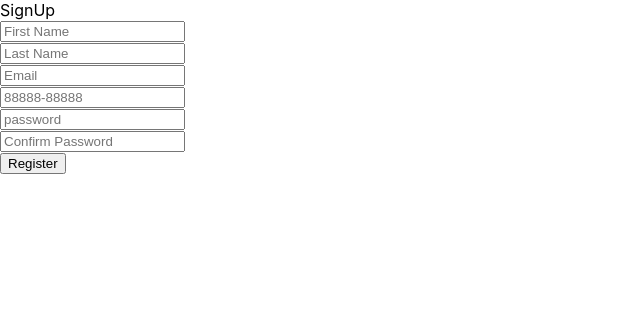
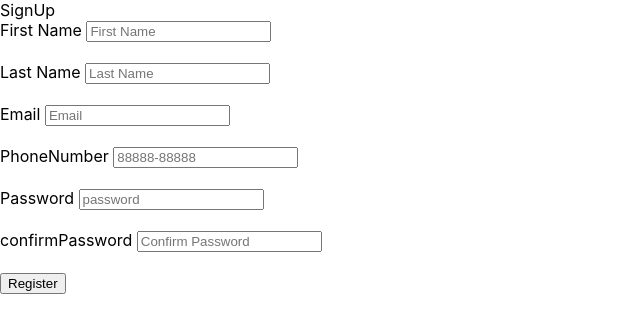
Before and after one commit to Gnanasekar7/CRM, a React (Create React App) app: page / in a window 1280 px wide. Shown: the top 332 px of the page, without its empty margins (0-640 px from the left). Built offline with nearby package versions, Linux system fonts and the light colour scheme.

Commit message:
third commit

```diff
--- a/src/Reg.js
+++ b/src/Reg.js
@@ -20,9 +20,20 @@ function Reg () {
         event.preventDefault()
        let hasError = false
        let errors=initialStateErrors
+       let regularExpression= /^[a-zA-Z0-9!@#$%^&*]{6,16}$/
 
-       if( inputs.fname === '' ) {
+       if( inputs.fname === ''
+    //     && inputs.lname === '' && inputs.email === '' && inputs.pass === ''
+    //    && inputs.pass === '' && inputs.cpass === '' && inputs.pno === '')
+        ) {
             errors.fname.required = true
+            // errors.lname.required = true
+            // errors.email.required = true
+            // errors.pass.required = true
+            // errors.cpass.required =true
+            // errors.pno.required = true
+
+
             hasError=true
        }
        if(inputs.lname === ''){
@@ -33,10 +44,19 @@ function Reg () {
         errors.email.required = true
         hasError=true
        }
-       if(inputs.pass === '' && inputs.pass.length<8){
+       if(inputs.pass === '' ){
         errors.pass.required = true
         hasError=true
        }
+
+       if( inputs.pass !==''  ){
+       if(!regularExpression.test(inputs.pass) ){
+
+        alert("password should contain atleast one number and one special character")
+        hasError=true
+       }
+    }
+
        if(inputs.cpass === ''){
         errors.cpass.required =true
         hasError=true
@@ -74,45 +94,55 @@ function Reg () {
                 <div className='title'>SignUp</div>
                 <div className='inputs'>
                     <form onSubmit={handleSubmit}>
+                        <label>First Name    </label>
                         <input type='text' placeholder='First Name' name='fname' onChange={handleInput}></input>
+                        <br/>
                         {errors.fname.required?
                         (<span className="text-danger" >
                                      First Name is required.
                                 </span>):null
                                 }
-                        <br></br>
+                        <br/>
+                        <label>Last Name    </label>
                         <input type='text' placeholder='Last Name' name='lname' onChange={handleInput} ></input>
+                        <br/>
                         {errors.lname.required?
                         (<span className="text-danger" >
                                      last Name is required.
                                 </span>):null
                                 }
-                        <br></br>
+                        <br/>
+                        <label>Email    </label>
                         <input type='email' placeholder="Email" name='email' onChange={handleInput}></input>
+                        <br/>
                         {errors.email.required?
                         (<span className="text-danger" >
                                      Email is required.
                                 </span>):null
                                 }
-                        <br></br>
+                        <br/>
+                        <label>PhoneNumber    </label>
                         <input type='text' placeholder='88888-88888' name='pno' onChange={handleInput}></input>
+                        <br/>
                         {errors.pno.required?
                         (<span className="text-danger" >
                                      phNo is required.
                                 </span>):null
                                 }
-                        <br></br>
+                        <br/>
+                        <label>Password    </label>
                         <input type='password' placeholder="password" name='pass' onChange={handleInput}></input>
+                        <br/>
                         {errors.pass.required?
                         (<span className="text-danger" >
                                      Password is required.
                                 </span>):null
                                 }
-                        <br></br>
+                        <br/>
+                        <label>confirmPassword    </label>
                         <input type='password' placeholder="Confirm Password" name='cpass' onChange={handleInput}></input>
-                        <br></br>
-
-
+                        <br/>
+                        <br/>
                         <input type='submit' value='Register'/>
                     </form>
                 </div>
--- a/src/services/Api.js
+++ b/src/services/Api.js
@@ -1,6 +1,6 @@
 import axios from "axios"
 axios.defaults.baseURL="http://127.0.0.1:8000/"
-const Register_Url="register/"
+const Register_Url="/register"
 export const RegisterApi=(inputs)=>{
     let data={FirstName:inputs.fname,LastName:inputs.lname,Email:inputs.email,Password:inputs.pass,Phno:inputs.pno}
     return axios.post(Register_Url,data)
```
